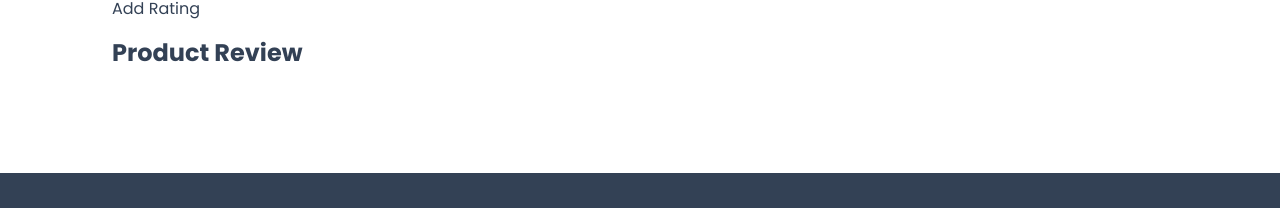
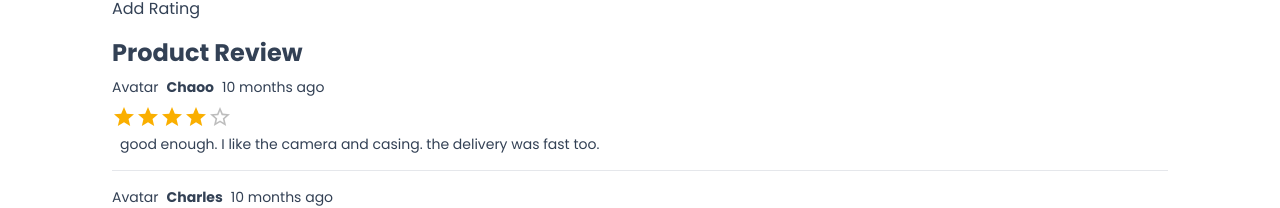
Before and after one commit to agt1984/Ecommerce, a Next.js app: page /product/1 in a window 1280 px wide. Shown: the part 744-952 px from the top of the page. Built offline with nearby package versions, Linux system fonts and the light colour scheme; a web font is replaced by a local one.

Commit message:
List Rating prop added

```diff
--- a/app/product/[productId]/ListRating.tsx
+++ b/app/product/[productId]/ListRating.tsx
@@ -1,6 +1,9 @@
 "use client";
 
 import Heading from "@/app/components/Heading";
+import moment from "moment";
+import { Rating } from "@mui/material";
+
 
 interface ListRatingProps {
     product: any;
@@ -13,7 +16,16 @@ const ListRating: React.FC<ListRatingProps> = ({product}) => {
         <div className="text-sm mt-2">
             {product.reviews && product.reviews.map((review: any) => {
                 return <div key={review.id} className="max-w-300px">
-
+                    <div className="flex gap-2 items-center">
+                        <div>Avatar</div>
+                        <div className="font-semibold">{review?.user.name}</div>
+                        <div className="font-ligth">{moment(review.createdDate).fromNow()}</div>
+                    </div>
+                    <div className="mt-2">
+                        <Rating value = {review.rating} readOnly/>
+                        <div className="ml-2">{review.comment}</div>
+                        <hr className="mt-4 mb-4" />
+                    </div>
                 </div>
             })}
         </div>
--- a/package.json
+++ b/package.json
@@ -18,6 +18,7 @@
     "autoprefixer": "10.4.19",
     "eslint": "8.57.0",
     "eslint-config-next": "14.1.4",
+    "moment": "^2.30.1",
     "next": "14.1.4",
     "postcss": "8.4.38",
     "react": "18.2.0",
```
Also changed, not shown: 1 other file (tests, documents, lock files or other folders).
